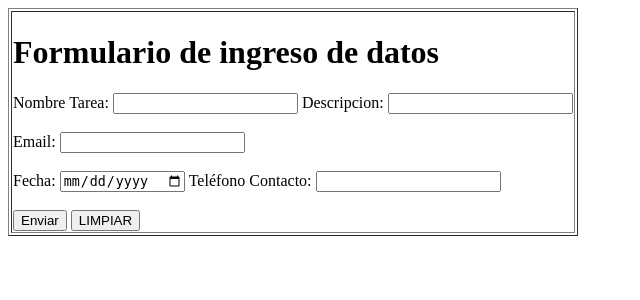
After one commit to LADISLAOCOSTILLO/PROYECTO2, a PHP site: page /secundario.php in a window 1280 px wide. The commit adds this page. Shown: the top 300 px of the page, without its empty margins (0-640 px from the left). Run offline with PHP 8.4, Linux system fonts and the light colour scheme.

Commit message:
formulario con bd

```diff
--- a/HOME.PHP
+++ b/HOME.PHP
@@ -28,7 +28,7 @@
 
 
 
-       <button type="button"> <img src="TRABAJO.png" height ="300" width="250" /></button>
+       <button type="button"> <img src="TRABAJO.png" height ="300" width="250" ></button>
           <!-- btn-block : Botón que se expande en ancho según su contenedor</button> -->
           <!--https://www.youtube.com/watch?v=4qUphI-AUKY-->
 
--- a/VALIDAR.PHP
+++ b/VALIDAR.PHP
@@ -12,7 +12,7 @@ $conexion=mysqli_connect ("localhost","root","54321","BDTEST");
 
  $filas=mysqli_num_rows($resultado);
  if ($filas){
-   echo"contraseña correcta";
+
     header("location:HOME.php");
 
  }else {
--- a/pantalla_principal.html
+++ b/pantalla_principal.html
@@ -33,7 +33,11 @@
     </TABLE>
     <TR>
         <!--<tr><button name="button"><img src="bandeja.png" height ="30" width="30" >BANDEJA</button> </tr> -->
+
+        <a href="secundario.php">
         <button type="submit" class="btn btn-primary btn-sm" style='width: 129px; height:25px'><img src="bandeja.png"> Bandeja</button><br>
+        </a>
+
     </TR>
         <tr>
             <button type="submit" class="btn btn btn-primary-lg btn-block" style='width: 129px; height:25px'>
--- /dev/null
+++ b/secundario.php
@@ -0,0 +1,40 @@
+<!DOCTYPE html>
+<html lang="en">
+<head>
+    <meta charset="UTF-8">
+    <meta http-equiv="X-UA-Compatible" content="IE=edge">
+    <meta name="viewport" content="width=device-width, initial-scale=1.0">
+    <title>Datos</title>
+</head>
+<body>
+<TABLE BORDER>
+	<TR>
+		<TD>
+
+    <h1>Formulario de ingreso de datos</h1>
+    <form action="procesar.php" method="post">
+
+        <label for="nombre_tarea">Nombre Tarea:</label>
+        <input type="text" id="nombre_tarea" name="nombre_tarea">
+
+        <label for="descripcion">Descripcion:</label>
+        <input type="text" id="descripcion" name="descripcion"><br><br>
+
+        <label for="email">Email:</label>
+        <input type="email" id="email" name="email"><br><br>
+
+        <Label for="fecha">Fecha: </label>
+        <input type="date"id="fecha" name="dd/mm/yyyy">
+
+        <label for="telefono">Teléfono Contacto:</label>
+        <input type="tel" id="telefono" name="telefono"><br><br>
+
+        <input type="submit" value="Enviar">
+        <input type="reset" value="LIMPIAR">
+    </form>
+    </TD>
+	</TR>
+
+    </TABLE>
+</body>
+</html>
```
Also changed, not shown: datos_personales.sql (added, +14 -0 lines), datos_personales3.sql (added, +13 -0 lines), procesar.php (added, +30 -0 lines), bandeja.sql (deleted).
